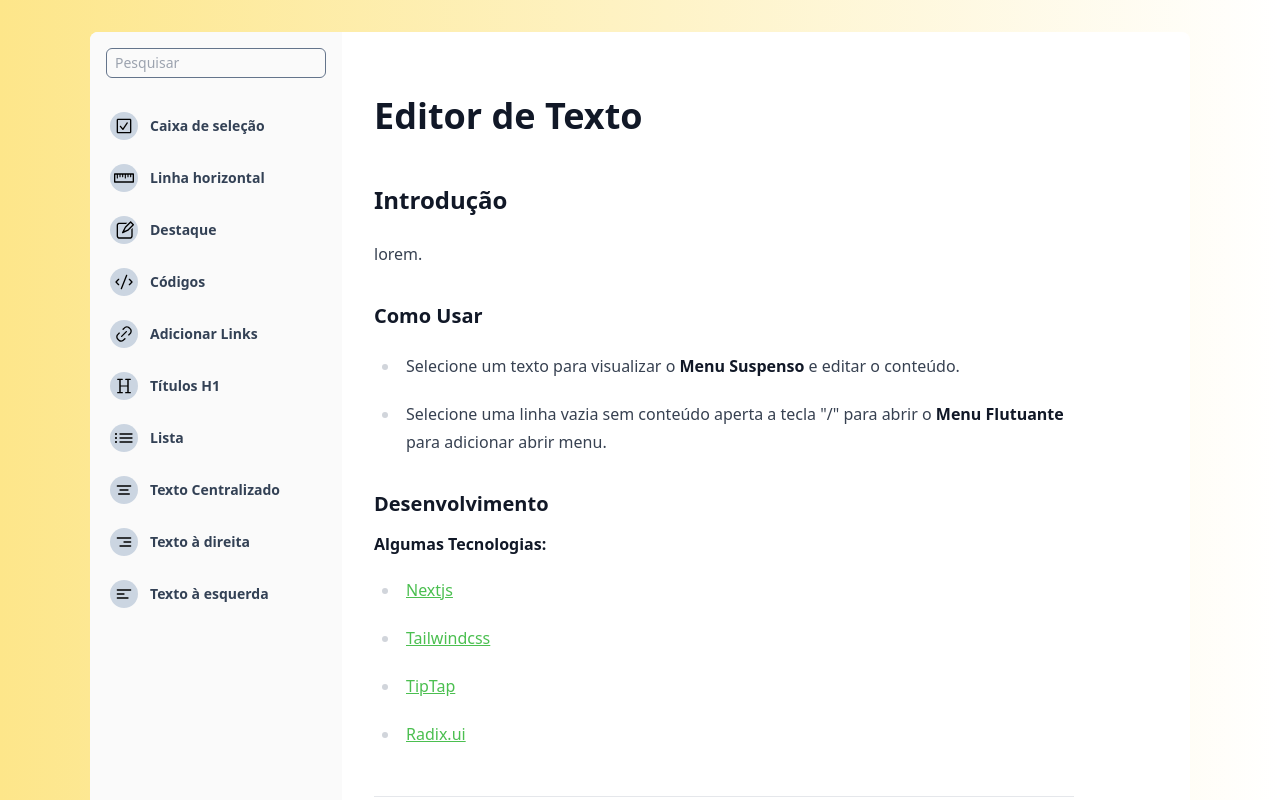
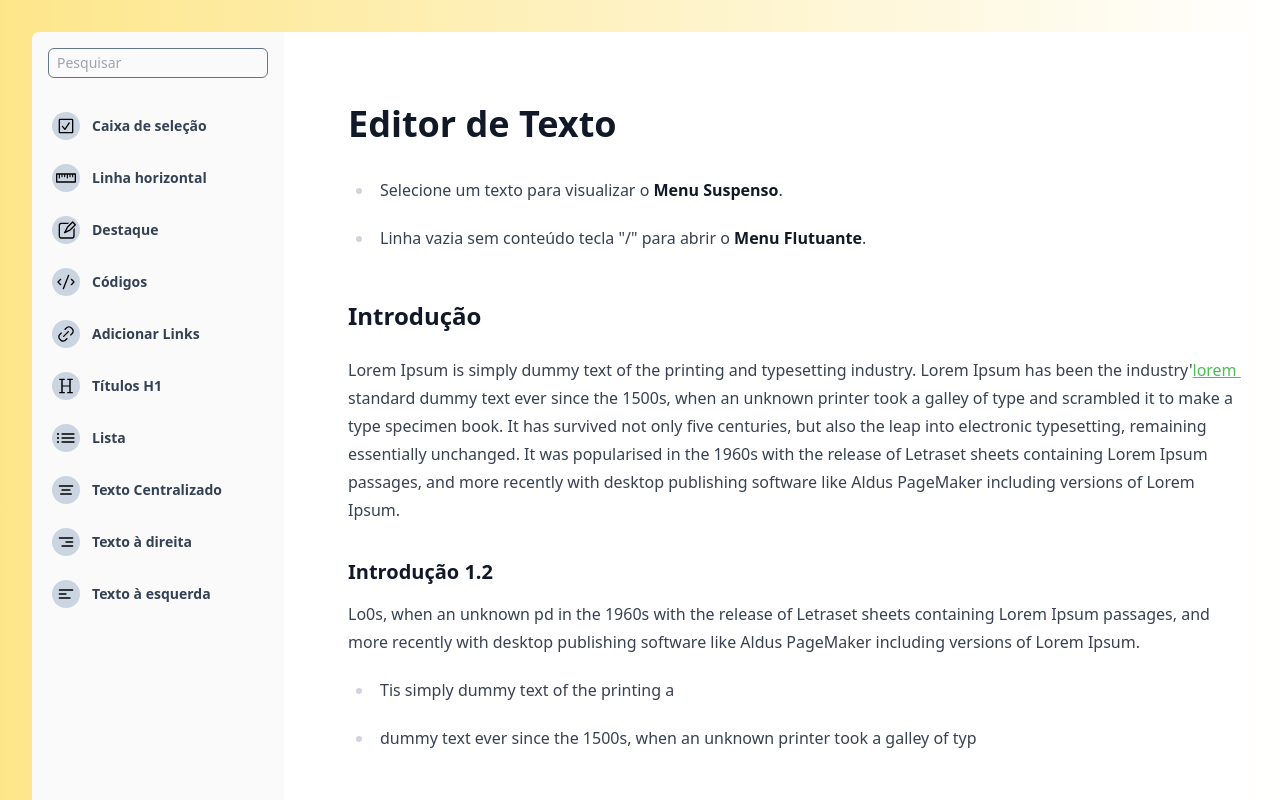
Before and after one commit to jgbenine/editor-texto-funcional, a Next.js app: page / in a window 1280 px wide. Shown: the top 800 px of the page. Built offline with nearby package versions, Linux system fonts and the light colour scheme.

Commit message:
edit readme

```diff
--- a/src/app/componentes/EditorWrapper.tsx
+++ b/src/app/componentes/EditorWrapper.tsx
@@ -12,7 +12,7 @@ function EditorWrapper() {
       {editorInstance && (
         <div>
           <EditorContent
-            className="max-w-[700px] mx-auto pt-16 flex flex-col prose"
+            className="max-w-[999px] mx-auto pt-[4.5rem] flex flex-col prose"
             editor={editorInstance}
           />
           <ToolBarMenu editor={editorInstance} />
--- a/src/app/componentes/Sidebar.tsx
+++ b/src/app/componentes/Sidebar.tsx
@@ -25,7 +25,8 @@ import {
   addHorizontalRule,
   handleCodeBlock,
   handleLink,
-  handleHighlight
+  handleTextRight,
+  handleHighlight,
 } from "../componentes/editorUtils";
 
 function Sidebar() {
@@ -114,7 +115,7 @@ function Sidebar() {
               <ButtonSidebar
                 onClick={() => {
                   if (!editorInstance) return;
-                  handleTextLeft(editorInstance);
+                  handleTextRight(editorInstance);
                 }}
                 icon={<TextAlignRightIcon className="w-5 h-5" />}
                 label="Texto à direita"
--- a/src/app/componentes/editorUtils.ts
+++ b/src/app/componentes/editorUtils.ts
@@ -49,7 +49,7 @@ export function handleTextLeft(editor: Editor) {
 }
 
 export function handleTextRight(editor: Editor){
-  editor.chain().focus().setTextAlign("left").run();
+  editor.chain().focus().setTextAlign("right").run();
 }
 
 export function handleCheckbox(editor: Editor){
--- a/src/app/componentes/initialContent.ts
+++ b/src/app/componentes/initialContent.ts
@@ -1,28 +1,25 @@
 export const content = `
 <h1>Editor de Texto</h1>
-<h2>Introdução</h2>
-<p>lorem.</p>
 
 <div>
-<h3>Como Usar</h3>
 <ul>
-<li>Selecione um texto para visualizar o <b>Menu Suspenso</b> e editar o conteúdo.</li>
-<li>Selecione uma linha vazia sem conteúdo aperta a tecla "/" para abrir o <b>Menu Flutuante</b> para adicionar abrir menu.</li>
-
+<li>Selecione um texto para visualizar o <b>Menu Suspenso</b>.</li>
+<li>Linha vazia sem conteúdo tecla "/" para abrir o <b>Menu Flutuante</b>.</li>
 </ul>
 </div>
 
+<h2>Introdução</h2>
+<p>Lorem Ipsum is simply dummy text of the printing and typesetting industry. Lorem Ipsum has been the industry'<a href="https://tailwindcss.com/" target="_blank">lorem </a></li> standard dummy text ever since the 1500s, when an unknown printer took a galley of type and scrambled it to make a type specimen book. It has survived not only five centuries, but also the leap into electronic typesetting, remaining essentially unchanged. It was popularised in the 1960s with the release of Letraset sheets containing Lorem Ipsum passages, and more recently with desktop publishing software like Aldus PageMaker including versions of Lorem Ipsum.</p>
 <div>
-<h3>
-  Desenvolvimento
-  </h3>
-  <h4>Algumas Tecnologias:</h4>
-  <ul>
-    <li><a href="https://nextjs.org/" target="_blank">Nextjs</a></li>
-    <li><a href="https://tailwindcss.com/" target="_blank">Tailwindcss </a></li>
-    <li><a href="https://tiptap.dev/" target="_blank">TipTap</a></li>
-    <li><a href="https://www.radix-ui.com/" target="_blank">Radix.ui</a></li>
+  <h3>Introdução 1.2</h3>
+  <p>Lo0s, when an unknown pd in the 1960s with the release of Letraset sheets containing Lorem Ipsum passages, and more recently with desktop publishing software like Aldus PageMaker including versions of Lorem Ipsum.</p>
+</div>
+
+<ul>
+  <li>Tis simply dummy text of the printing a</li>
+  <li>dummy text ever since the 1500s, when an unknown printer took a galley of typ</li>
 </ul>
-</div>
 <hr>
+
+
 </div>`
--- a/src/app/page.tsx
+++ b/src/app/page.tsx
@@ -5,11 +5,10 @@ import { EditorProvider } from "./componentes/EditorContext";
 
 export default function Home() {
   return (
-
     <main className="bg-gradient-to-r from-amber-200 to-white-100h- p-8 min-h-screen ">
-      <div className="bg-white border-xl mx-auto rounded-lg max-w-[1100px] border-black/20 overflow-hidden grid grid-cols-[1fr]">
+      <div className="bg-white border-xl mx-auto rounded-lg border-black/20 overflow-hidden grid grid-cols-[1fr]">
         <EditorProvider>
-          <main className="flex gap-8 min-h-[885px]">
+          <main className="flex gap-16 min-h-[805px]">
             <div className="flex border-slate-50 bg-zinc-50 p-4">
               <Sidebar />
             </div>
```
Also changed, not shown: 1 other file (tests, documents, lock files or other folders).
